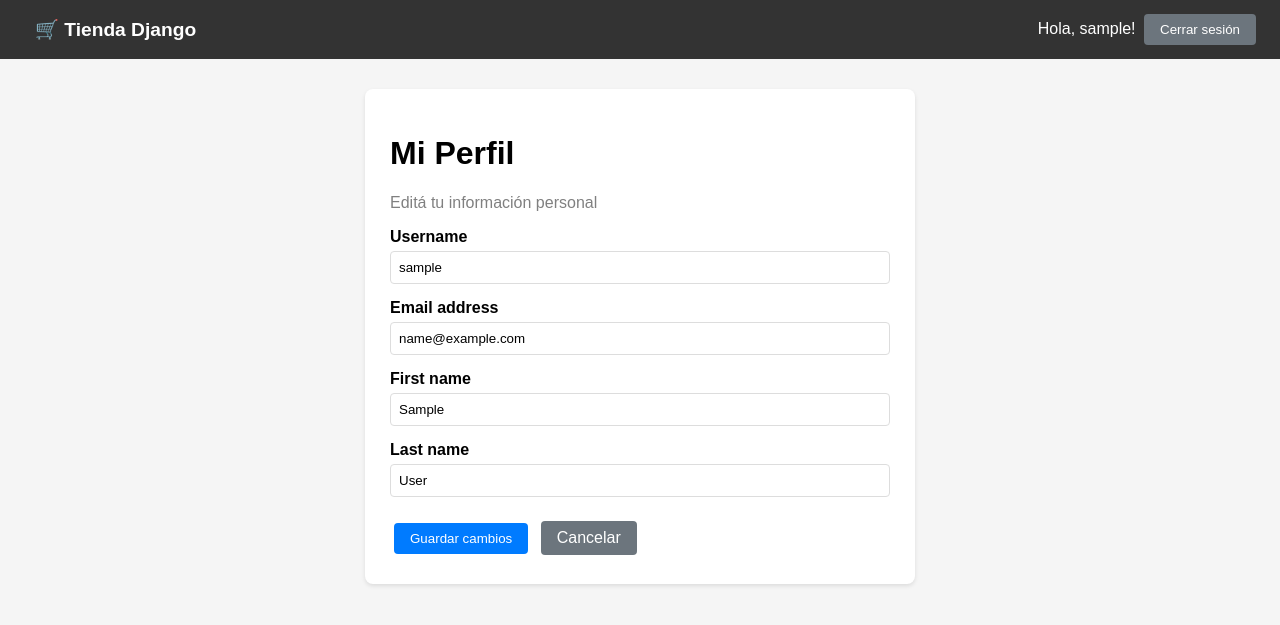
After one commit to progrmair21/tienda_django, a Django app: page /perfil/ in a window 1280 px wide. The commit adds this page. Shown: the top 625 px of the page. Run offline with Django 5.2, Linux system fonts and the light colour scheme; the visitor is signed in with stand-in values (Sample User, id 1).

Commit message:
Agrega perfil de usuario

```diff
--- a/productos/templates/productos/base.html
+++ b/productos/templates/productos/base.html
@@ -29,7 +29,7 @@
         <a href="/productos/" style="font-size: 1.2em; font-weight: bold;">🛒 Tienda Django</a>
         <div>
             {% if user.is_authenticated %}
-                <span>Hola, {{ user.username }}!</span>
+                <a href="/perfil/" style="color: white;">Hola, {{ user.username }}!</a>
                <form method="post" action="/logout/" style="display: inline;">
     {% csrf_token %}
     <button type="submit" class="btn btn-secondary">Cerrar sesión</button>
--- /dev/null
+++ b/productos/templates/registration/perfil.html
@@ -0,0 +1,26 @@
+{% extends 'productos/base.html' %}
+
+{% block content %}
+<div class="card" style="max-width: 500px; margin: 0 auto;">
+    <h1>Mi Perfil</h1>
+    <p style="color: gray;">Editá tu información personal</p>
+
+    <form method="post">
+        {% csrf_token %}
+        {% for field in form %}
+            <div class="form-group">
+                <label>{{ field.label }}</label>
+                {{ field }}
+                {% if field.errors %}
+                    <p style="color: red;">{{ field.errors }}</p>
+                {% endif %}
+            </div>
+        {% endfor %}
+
+        <div style="margin-top: 20px;">
+            <button type="submit" class="btn btn-primary">Guardar cambios</button>
+            <a href="/productos/" class="btn btn-secondary">Cancelar</a>
+        </div>
+    </form>
+</div>
+{% endblock %}
--- a/productos/views.py
+++ b/productos/views.py
@@ -2,8 +2,12 @@ from django.views.generic import ListView, DetailView, CreateView, UpdateView, D
 from django.contrib.auth.mixins import LoginRequiredMixin
 from django.contrib.auth.forms import UserCreationForm
 from django.contrib.auth import login
+from django.contrib.auth.decorators import login_required
+from django.utils.decorators import method_decorator
+from django.contrib.auth.models import User
 from django.urls import reverse_lazy
 from .models import Producto
+from django.contrib import messages
 
 class ProductoListView(ListView):
     model = Producto
@@ -46,3 +50,17 @@ class RegistroView(CreateView):
     def form_invalid(self, form):
         messages.error(self.request, 'Por favor corregí los errores del formulario.')
         return super().form_invalid(form)
+    from django.contrib.auth.decorators import login_required
+from django.utils.decorators import method_decorator
+from django.views.generic import UpdateView
+from django.contrib.auth.models import User
+
+@method_decorator(login_required, name='dispatch')
+class PerfilView(UpdateView):
+    model = User
+    fields = ['username', 'email', 'first_name', 'last_name']
+    template_name = 'registration/perfil.html'
+    success_url = reverse_lazy('producto-lista')
+
+    def get_object(self):
+        return self.request.user
--- a/tienda/urls.py
+++ b/tienda/urls.py
@@ -3,6 +3,7 @@ from django.urls import path, include
 from django.contrib.auth import views as auth_views
 from django.contrib.auth.views import LogoutView
 from productos.views import RegistroView
+from productos.views import RegistroView, PerfilView
 
 urlpatterns = [
     path('admin/', admin.site.urls),
@@ -10,4 +11,5 @@ urlpatterns = [
     path('login/', auth_views.LoginView.as_view(template_name='registration/login.html'), name='login'),
     path('registro/', RegistroView.as_view(), name='registro'),
     path('logout/', LogoutView.as_view(next_page='/productos/'), name='logout'),
+    path('perfil/', PerfilView.as_view(), name='perfil'),
 ]
```
